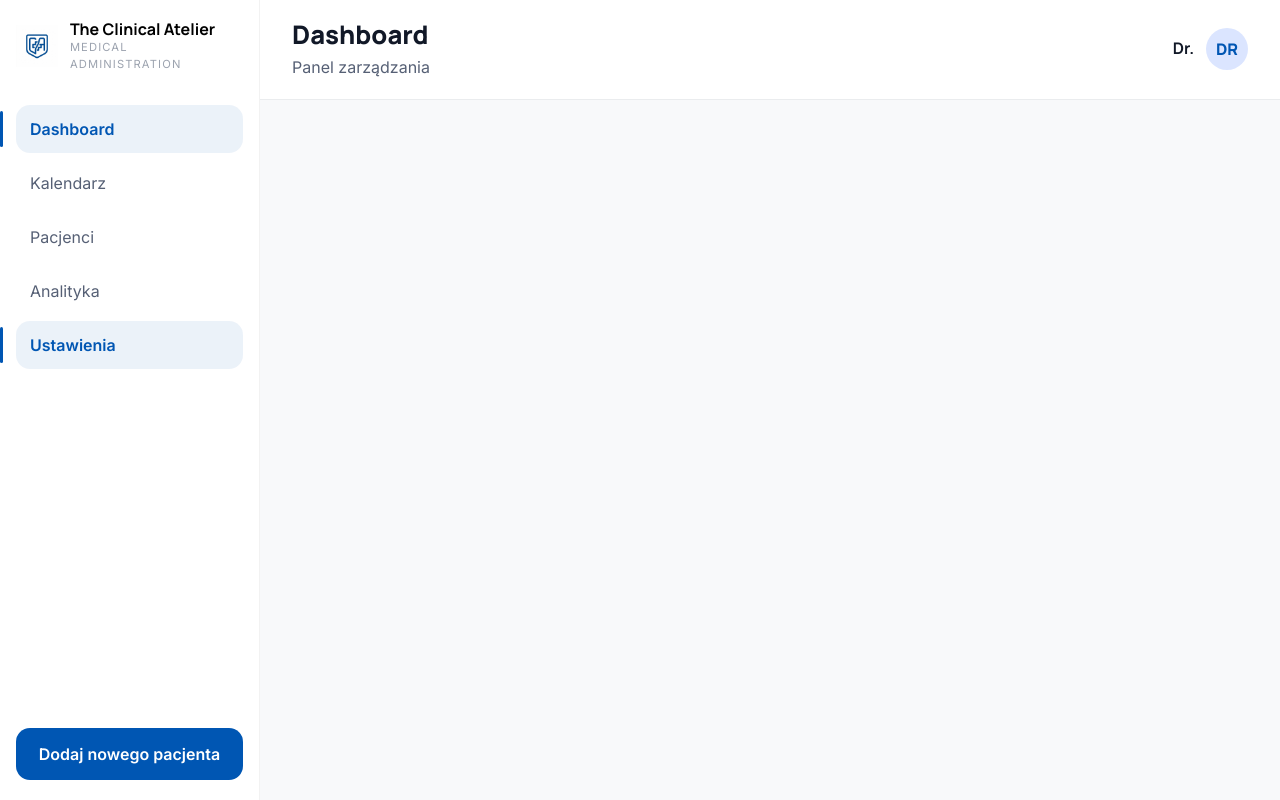
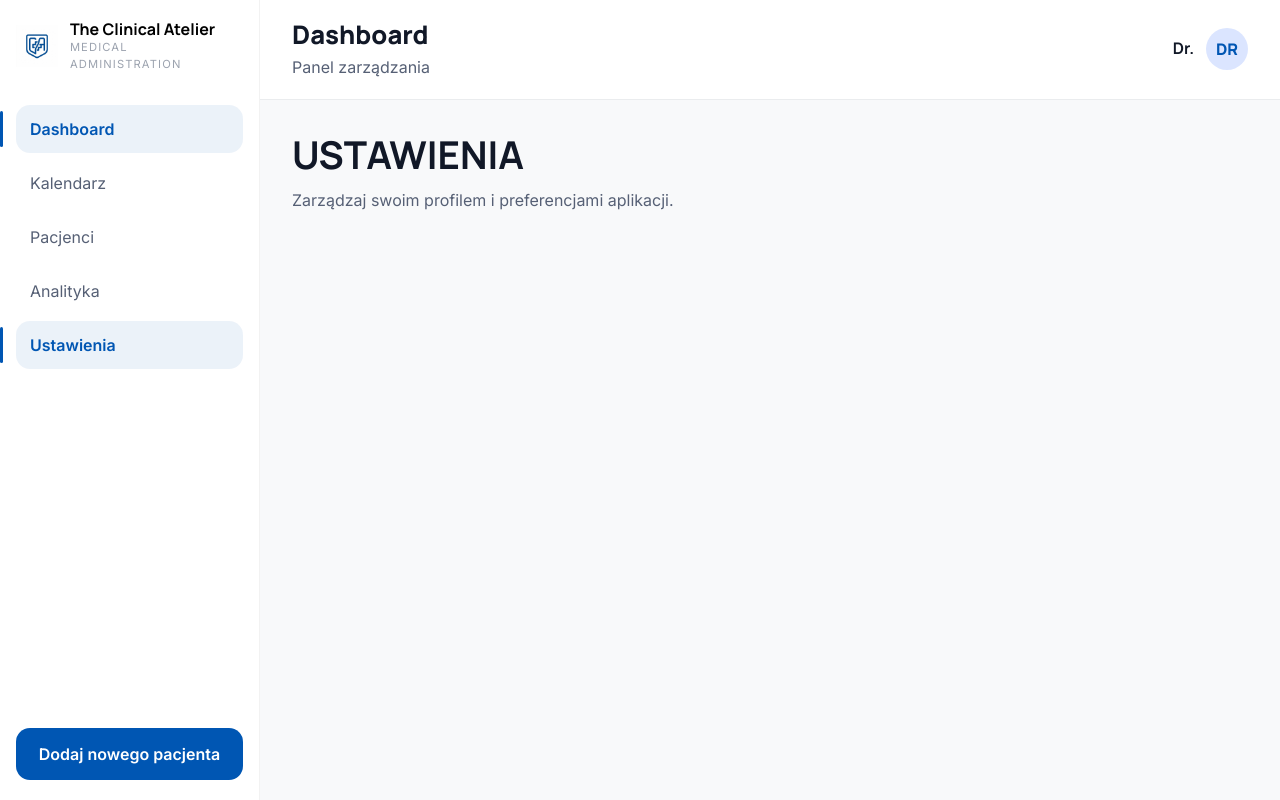
Before and after one commit to kacpi95/clinic-management-system, a React (Vite) app in the folder frontend/: page /dashboard/settings in a window 1280 px wide. Built offline with nearby package versions, Linux system fonts and the light colour scheme; no server answers; sample sign-in values are in the browser's storage.

Commit message:
feat: add settings header

```diff
--- /dev/null
+++ b/frontend/src/features/settings/components/SettingsHeader/SettingsHeader.module.scss
@@ -0,0 +1,22 @@
+@use '../../../../styles/variables' as *;
+
+.wrapper {
+  display: flex;
+  flex-direction: column;
+  gap: 10px;
+}
+
+.title {
+  margin: 0;
+  font-family: $text-headline;
+  font-size: 2.4rem;
+  color: $text-default;
+}
+
+.description {
+  margin: 0;
+  font-family: $text-body;
+  font-size: 1rem;
+  line-height: 1.6;
+  color: $secondary;
+}
--- /dev/null
+++ b/frontend/src/features/settings/components/SettingsHeader/SettingsHeader.tsx
@@ -0,0 +1,12 @@
+import styles from './SettingsHeader.module.scss';
+
+export default function SettingsHeader() {
+  return (
+    <section className={styles.wrapper}>
+      <h1 className={styles.title}>USTAWIENIA</h1>
+      <p className={styles.description}>
+        Zarządzaj swoim profilem i preferencjami aplikacji.
+      </p>
+    </section>
+  );
+}
--- a/frontend/src/pages/Settings/Settings.tsx
+++ b/frontend/src/pages/Settings/Settings.tsx
@@ -1,8 +1,10 @@
+import SettingsHeader from '../../features/settings/components/SettingsHeader/SettingsHeader';
 import styles from './Settings.module.scss';
 
 export default function Settings() {
   return (
     <div className={styles.wrapper}>
+      <SettingsHeader />
       <div className={styles.grid}></div>
     </div>
   );
```
